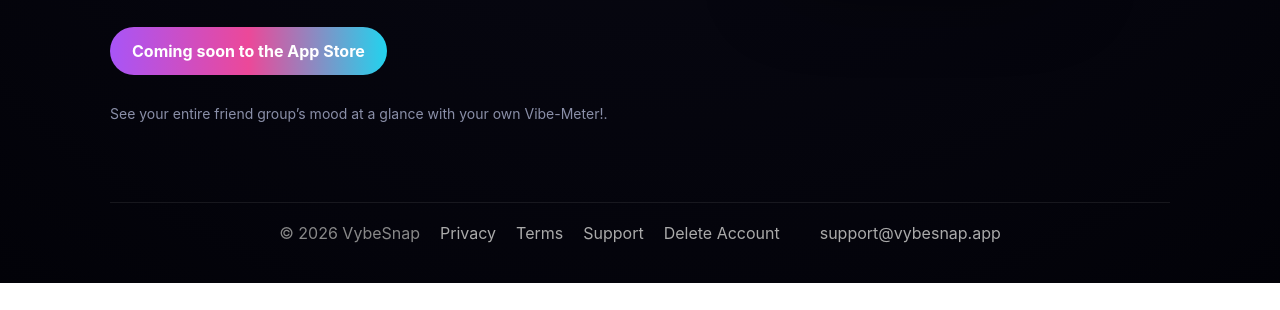
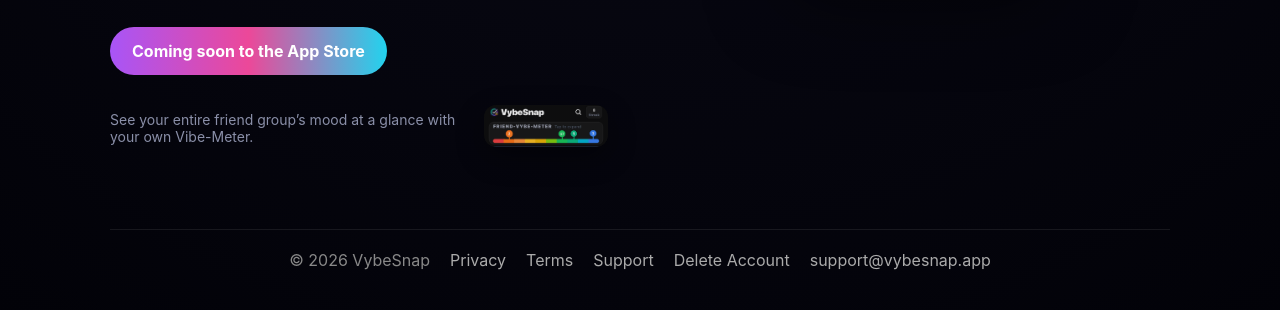
Before and after one commit to richmartin720-pulse/VybeSnapSite, a plain HTML site: page index.html in a window 1280 px wide. Shown: the part 611-921 px from the top of the page. Before the commit the page ends 894 px from the top, so only its background shows below. Drawn offline with Linux system fonts and the light colour scheme.

Commit message:
Refactor index.html to enhance layout and remove comments
Removed unnecessary comments and added a new vibe-row section for displaying a Vibe-Meter preview.

```diff
--- a/index.html
+++ b/index.html
@@ -5,7 +5,6 @@
   <meta name="viewport" content="width=device-width, initial-scale=1.0" />
   <title>VybeSnap – Social, without the noise</title>
 
-  <!-- FAVICONS -->
   <link rel="icon" type="image/png" sizes="16x16" href="favicon-16.png">
   <link rel="icon" type="image/png" sizes="32x32" href="favicon-32.png">
   <link rel="apple-touch-icon" sizes="180x180" href="apple-touch.png">
@@ -96,13 +95,40 @@
       margin-bottom: 20px;
     }
 
+    .vibe-row {
+      display: flex;
+      align-items: center;
+      gap: 14px;
+      margin-top: 12px;
+      flex-wrap: wrap;
+    }
+
     .vibe-teaser {
       font-size: 14px;
       color: #8a8fa8;
-      margin-top: 10px;
+      max-width: 360px;
     }
 
-    /* ICON */
+    .vibe-row img {
+      height: 42px;
+      border-radius: 12px;
+      opacity: 0.92;
+      box-shadow: 0 10px 30px rgba(0,0,0,0.45);
+      animation: floatMeter 4s ease-in-out infinite;
+      transition: transform 0.25s ease, opacity 0.25s ease, box-shadow 0.25s ease;
+    }
+
+    .vibe-row img:hover {
+      opacity: 1;
+      transform: scale(1.08);
+      box-shadow: 0 14px 38px rgba(34,211,238,0.22);
+    }
+
+    @keyframes floatMeter {
+      0%, 100% { transform: translateY(0); }
+      50% { transform: translateY(-4px); }
+    }
+
     .icon-card {
       display: flex;
       justify-content: center;
@@ -138,15 +164,17 @@
         grid-template-columns: 1fr;
         text-align: center;
       }
+
+      .vibe-row {
+        justify-content: center;
+      }
     }
   </style>
 </head>
 
 <body>
-
   <main class="page">
 
-    <!-- NAV -->
     <nav>
       <div class="brand">Vybe<span>Snap</span></div>
       <div>
@@ -156,10 +184,8 @@
       </div>
     </nav>
 
-    <!-- HERO -->
     <section class="hero">
       <div>
-
         <h1>
           Social, without the noise.<br>
           <span>Just your people.</span>
@@ -178,30 +204,28 @@
           Coming soon to the App Store
         </a>
 
-        <p class="vibe-teaser">
-          See your entire friend group’s mood at a glance with your own Vibe-Meter!.
-        </p>
-
+        <div class="vibe-row">
+          <p class="vibe-teaser">
+            See your entire friend group’s mood at a glance with your own Vibe-Meter.
+          </p>
+          <img src="vibe-preview.png" alt="VybeSnap Vibe-Meter preview">
+        </div>
       </div>
 
-      <!-- ICON -->
       <div class="icon-card">
         <img src="icon.png" alt="VybeSnap Icon">
       </div>
     </section>
 
-    <!-- FOOTER -->
     <footer>
       <span>© 2026 VybeSnap</span>
       <a href="privacy.html">Privacy</a>
       <a href="terms.html">Terms</a>
       <a href="support.html">Support</a>
       <a href="delete-account.html">Delete Account</a>
-      <br>
       <a href="mailto:support@vybesnap.app">support@vybesnap.app</a>
     </footer>
 
   </main>
-
 </body>
 </html>
```
